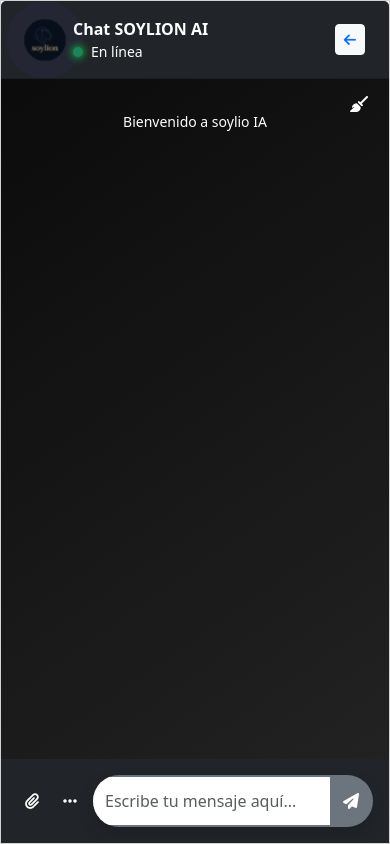
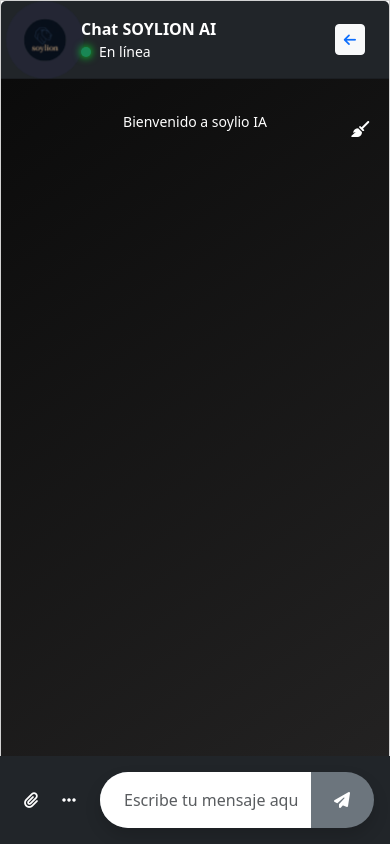
Before and after one commit to soylioon/AI-soylion, a plain HTML site: page index.html in a window 390 px wide. Both pictures are taken after a click on the button 329 px from the left and 354 px from the top of the page. Shown: the top 844 px of the page. Drawn offline with nearby package versions, Linux system fonts and the light colour scheme.

Commit message:
"feat responisve chat "

```diff
--- a/css/chat/chat.css
+++ b/css/chat/chat.css
@@ -1,151 +1,67 @@
-/* *
-*  css general del chat
-*/
-
-#chatBox .card-header {
-    position: sticky;
-    top: 0;
-    z-index: 20;
+/* Chat flotante base */
+#chatBox {
+    width: 80vw;
+    height: 90vh;
+    border-radius: 1rem;
 }
 
-#chatInputBar {
-    position: sticky;
-    bottom: 0;
-    z-index: 30;
+/* Container general */
+#contentChat {
+    inset: 0;
+    /* top:0; left:0; right:0; bottom:0; */
 }
 
+/* Área de mensajes ajustable */
 #contentChatMessages {
-    padding-bottom: 90px;
+    height: calc(100vh - 160px) !important;
+    /* Header + Input = 160px aprox */
 }
 
-@media (max-width: 768px) {
+/* Input bar estable (iPhone SAFE) */
+#chatInputBar {
+    position: fixed !important;
+    bottom: 0;
+    left: 0;
+    width: 100vw !important;
+    background: #111;
+    padding: 12px;
+    z-index: 3000;
+}
+
+/* PC + tablets grandes: diseño original */
+@media (min-width: 769px) {
+    #chatInputBar {
+        position: absolute !important;
+        bottom: 0;
+        left: 50%;
+        transform: translateX(-50%);
+        width: 100%;
+    }
+
+    #chatBox {
+        width: 80vw;
+        height: 90vh;
+        border-radius: 1rem;
+    }
+
     #contentChatMessages {
-        height: calc(100vh - 160px) !important;
-        padding-bottom: 120px;
+        height: calc(90vh - 160px) !important;
     }
 }
 
-
-
-.chat-send-btn:hover {
-    background-color: #0d6efd !important;
-    color: #fff !important;
-    transition: background-color .3s ease;
-}
-
-.icon-btn:hover i {
-    transform: scale(1.1);
-}
-
-.icon-btn:focus {
-    box-shadow: none !important;
-}
-
-.chat-message {
-    animation: fadeInUp .25s ease;
-}
-
-@keyframes fadeInUp {
-    from {
-        opacity: 0;
-        transform: translateY(10px);
-    }
-
-    to {
-        opacity: 1;
-        transform: translateY(0);
-    }
-}
-
-.btn-pulso:hover {
-    color: #fc2929 !important;
-    transform: scale(1.25);
-}
-
-@keyframes pulse {
-    0% {
-        transform: scale(1);
-        filter: brightness(1);
-    }
-
-    50% {
-        transform: scale(1.18);
-        filter: brightness(1.25);
-    }
-
-    100% {
-        transform: scale(1);
-        filter: brightness(1);
-    }
-}
-
-
-/* *
-*  para Tablets
-*/
-@media (max-width: 992px) {
+/* Móviles: modo pantalla completa estilo WhatsApp */
+@media (max-width: 768px) {
     #chatBox {
-        width: 90vw !important;
-        height: 90vh !important;
-    }
-}
-
-
-/* *
-*  para celulares (ESTILO WHATSAPP)
-*/
-@media (max-width: 768px) {
-
-    #chatBox {
+        position: fixed !important;
+        top: 0 !important;
+        left: 0 !important;
         width: 100vw !important;
         height: 100vh !important;
         border-radius: 0 !important;
+        transform: none !important;
     }
 
     #contentChatMessages {
-        height: 70vh !important;
-        scroll-behavior: smooth;
-        padding-bottom: 80px;
-    }
-
-    /* Input estilo WhatsApp */
-    .input-group {
-        width: 100% !important;
-        max-width: 100% !important;
-    }
-
-    #chatInput {
-        font-size: 1rem !important;
-        padding: 12px !important;
-    }
-
-    #btnEnviar {
-        padding: 14px !important;
-    }
-
-    .btn-pulso {
-        position: fixed !important;
-        right: 2% !important;
-        top: 10% !important;
+        height: calc(100vh - 160px) !important;
     }
 }
-
-
-/* *
-* para celulares pequeños
-*/
-@media (max-width: 480px) {
-    .d-flex.gap-3 {
-        gap: 8px !important;
-    }
-
-    .input-group input {
-        font-size: .85rem !important;
-    }
-
-    #btnFlotante {
-        width: 50px !important;
-        height: 50px !important;
-        padding: 0 !important;
-    }
-}
--- a/view/chat/chat.html
+++ b/view/chat/chat.html
@@ -6,7 +6,7 @@
 <div id="contentChat" class="position-fixed top-0 start-0 w-100 h-100 d-none"
     style="background-color: rgba(0, 0, 0, .7); z-index:1051;">
 
-    <div id="chatBox" class="card shadow-lg position-absolute top-50 start-50 translate-middle"
+    <div id="chatBox" class="card shadow-lg position-absolute"
         style="width:80vw; height:90vh; border-radius:1rem; overflow:hidden; z-index:2000;">
 
         <div class="card-header text-white d-flex justify-content-between align-items-center py-3 px-4 bg-dark">
@@ -29,7 +29,7 @@
         </div>
 
         <div id="contentChatMessages" class="card-body bg-dark text-white overflow-auto"
-            style="height:70vh; padding-bottom:120px; background: radial-gradient(circle at center, rgba(255, 255, 255, 0.0) 0%, transparent 100%), linear-gradient(145deg, #0b0b0b, #252424); background-repeat: no-repeat; background-attachment: fixed; background-size: cover; background-position: center;">
+            style="height:70vh; background: radial-gradient(circle at center, rgba(255, 255, 255, 0.0) 0%, transparent 100%), linear-gradient(145deg, #0b0b0b, #252424); background-repeat: no-repeat; background-attachment: fixed; background-size: cover; background-position: center;">
             <div id="bienvenidaChat" class="text-center small mt-3">
                 Bienvenido a soylio IA
                 <button id="btnLimpiarChat" class="btn text-white position-fixed btn-pulso"
```
